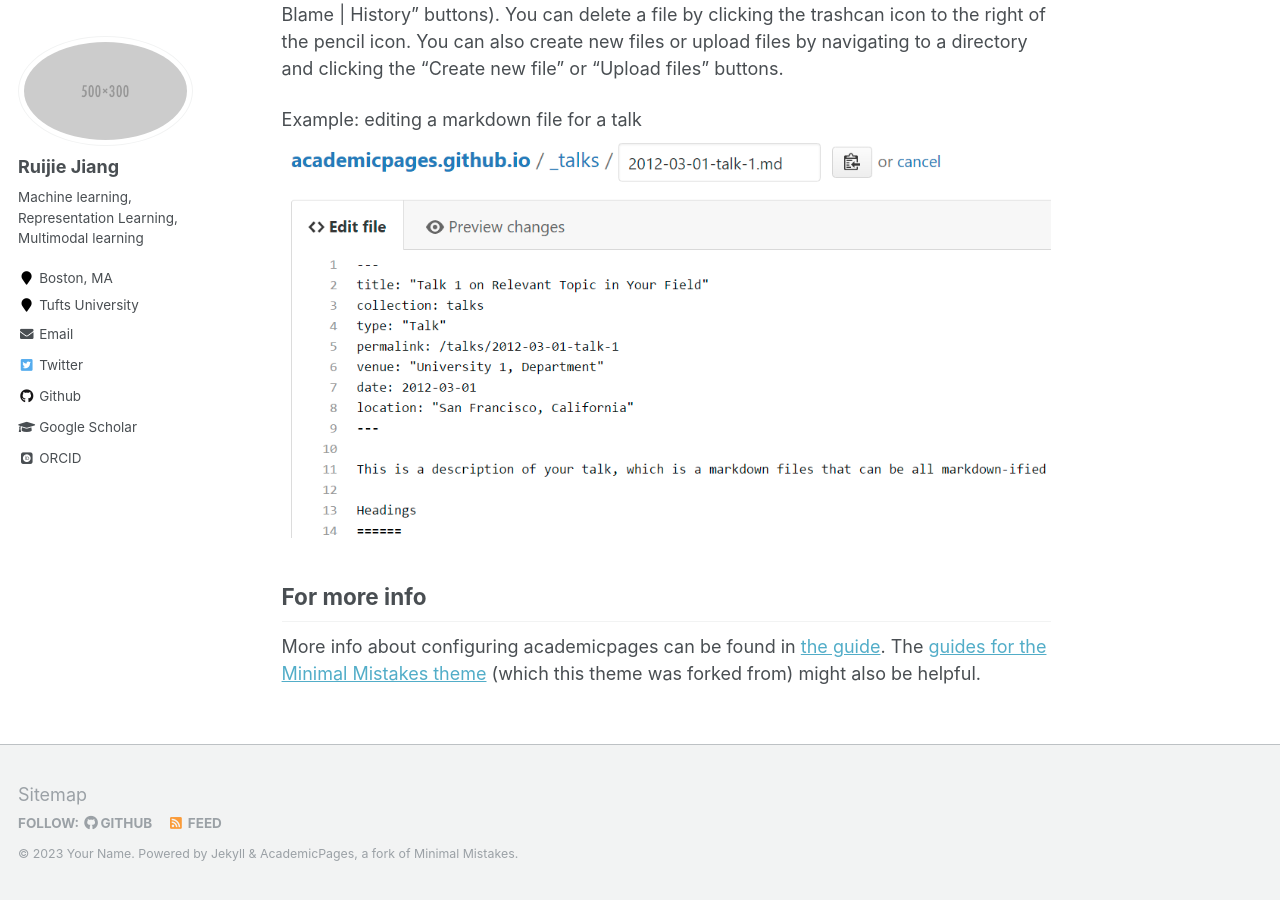
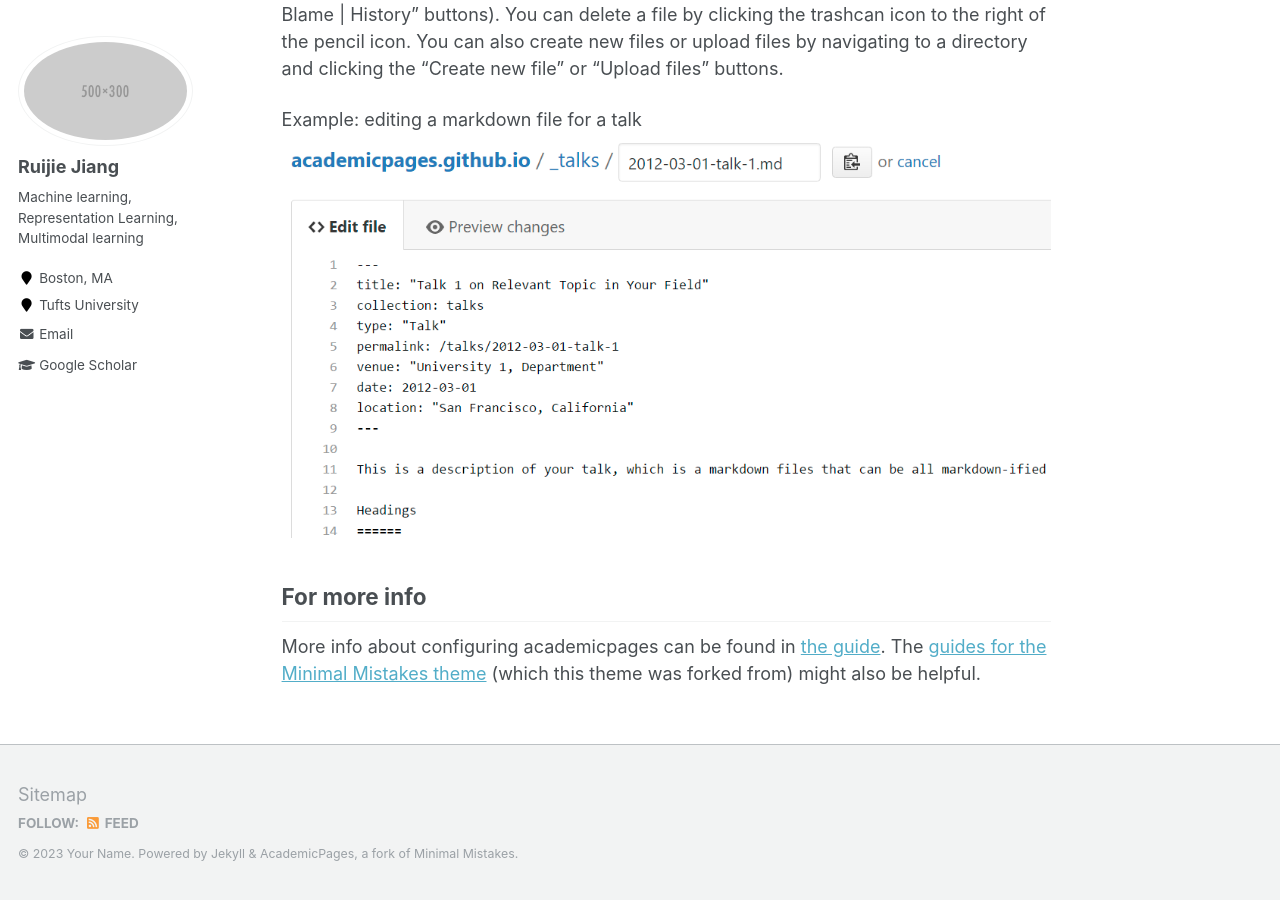
Before and after one commit to rjiang03/ruijie.github.io, a Jekyll site: the page built from _pages/about.md, in a window 1280 px wide and 900 px high, scrolled down 2463 px. Built offline with Jekyll 4.4.1, drawn with Linux system fonts in a browser that asks for light colours; some web fonts are replaced; part of the change alters nothing that is shown.

Commit message:
Update _config.yml

```diff
--- a/_config.yml
+++ b/_config.yml
@@ -96,20 +96,20 @@ author:
   flickr           :
   facebook         :
   foursquare       :
-  github           : "academicpages"
+  github           :
   google_plus      :
   keybase          :
   instagram        :
-  impactstory      : #"https://profiles.impactstory.org/u/xxxx-xxxx-xxxx-xxxx"
+  impactstory      :
   lastfm           :
   linkedin         :
-  orcid            : "http://orcid.org/yourorcidurl"
+  orcid            :
   pinterest        :
   soundcloud       :
-  stackoverflow    : # http://stackoverflow.com/users/123456/username
+  stackoverflow    :
   steam            :
   tumblr           :
-  twitter          : "replacethistwitterhandle"
+  twitter          :
   vine             :
   weibo            :
   xing             :
```
